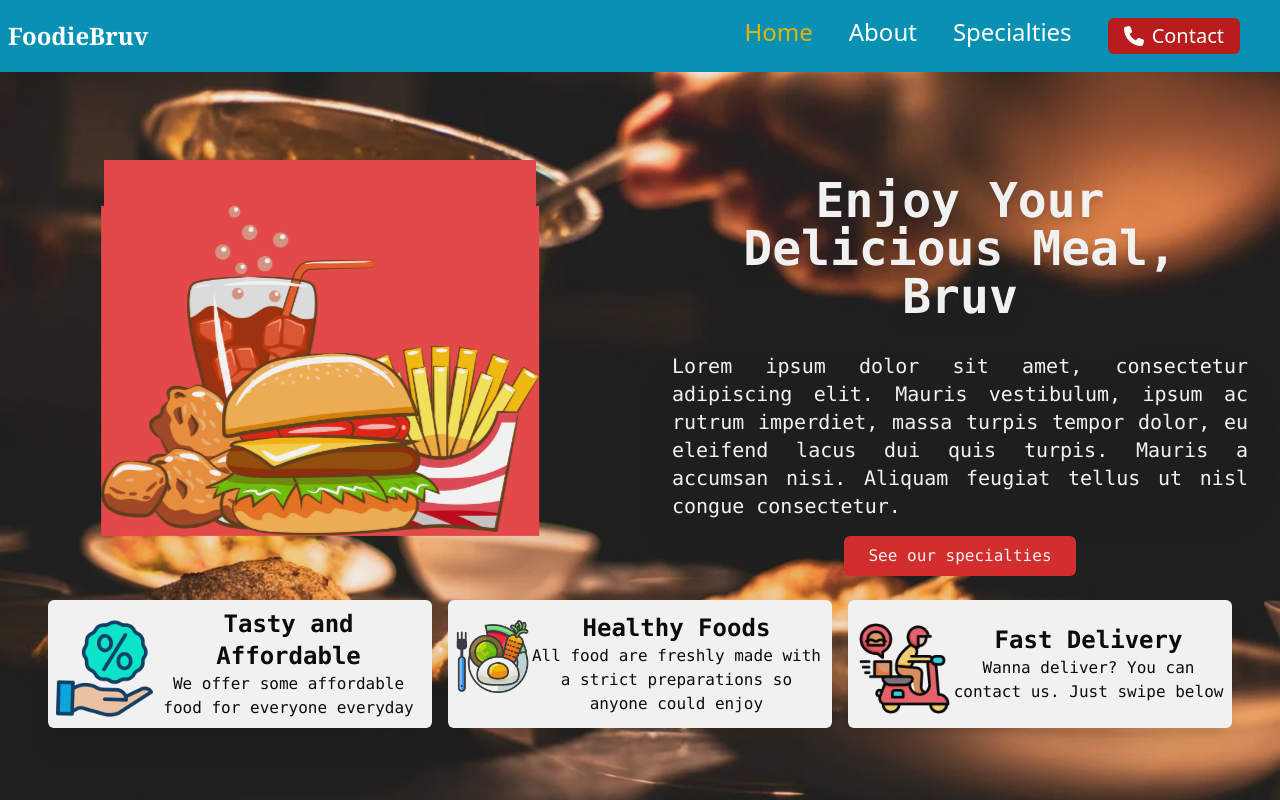
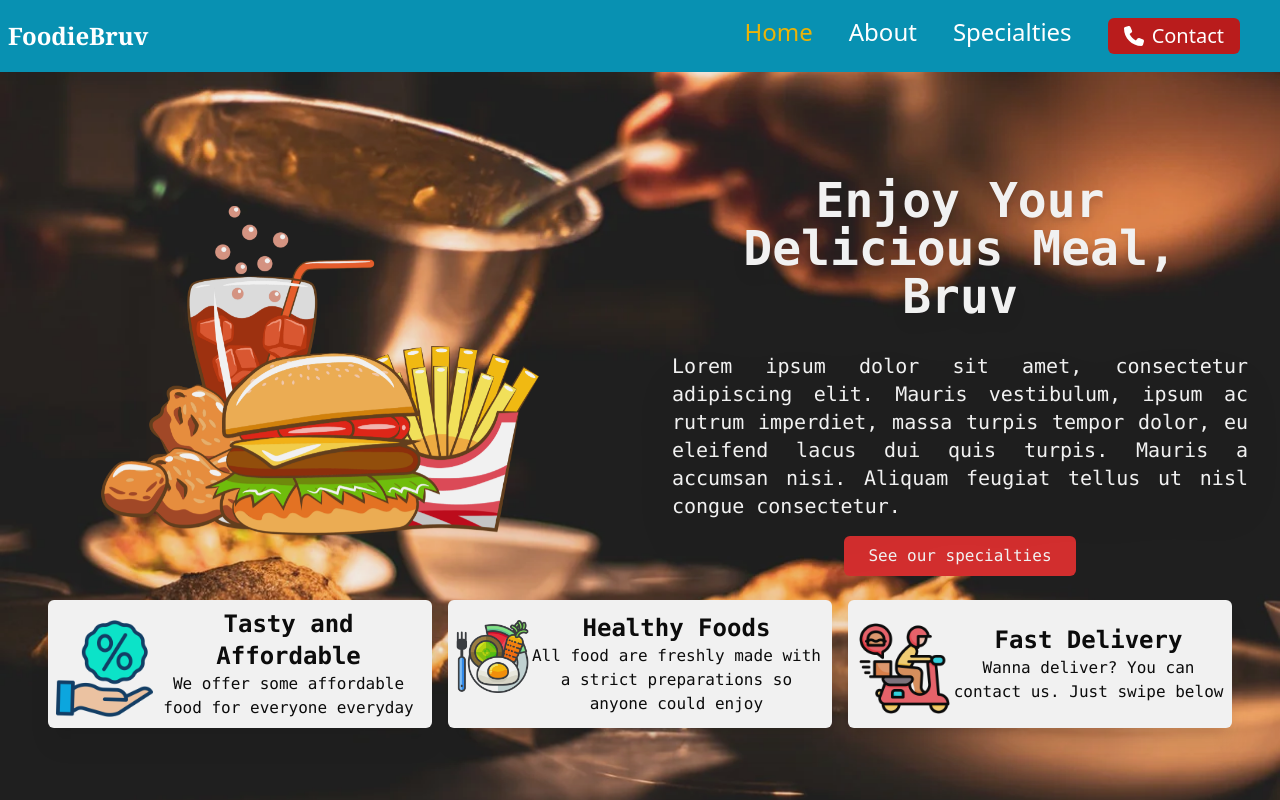
Before and after one commit to ramdio12/restaurant_website, a React (Vite) app: page / in a window 1280 px wide. Shown: the top 800 px of the page. Built offline with nearby package versions, Linux system fonts and the light colour scheme.

Commit message:
resizing test 3 - home section image

```diff
--- a/src/Pages/Home.jsx
+++ b/src/Pages/Home.jsx
@@ -14,7 +14,7 @@ const Home = () => {
                 className=" w-full text-center flex items-center justify-center flex-col font-mono min-h-screen">
                 <div className="md:flex pt-14 text-white" >
                     <div className="basis-1/2">
-                        <div className="mt-12 h-80 md:w-newwidth mx-auto mb-20 pt-12 bg-red-500">
+                        <div className="mt-12 md:h-80 w-72 md:w-newwidth mx-auto mb-20 pt-12 ">
                             <motion.img
 
                                 animate={{ scale: 1.1 }}
@@ -23,7 +23,7 @@ const Home = () => {
                                     repeat: Infinity,
                                     duration: 1
                                 }}
-                                src={headerImage} alt="heading" className="w-full bg-red-500" />
+                                src={headerImage} alt="heading" className="w-full " />
                         </div>
 
                     </div>
```
